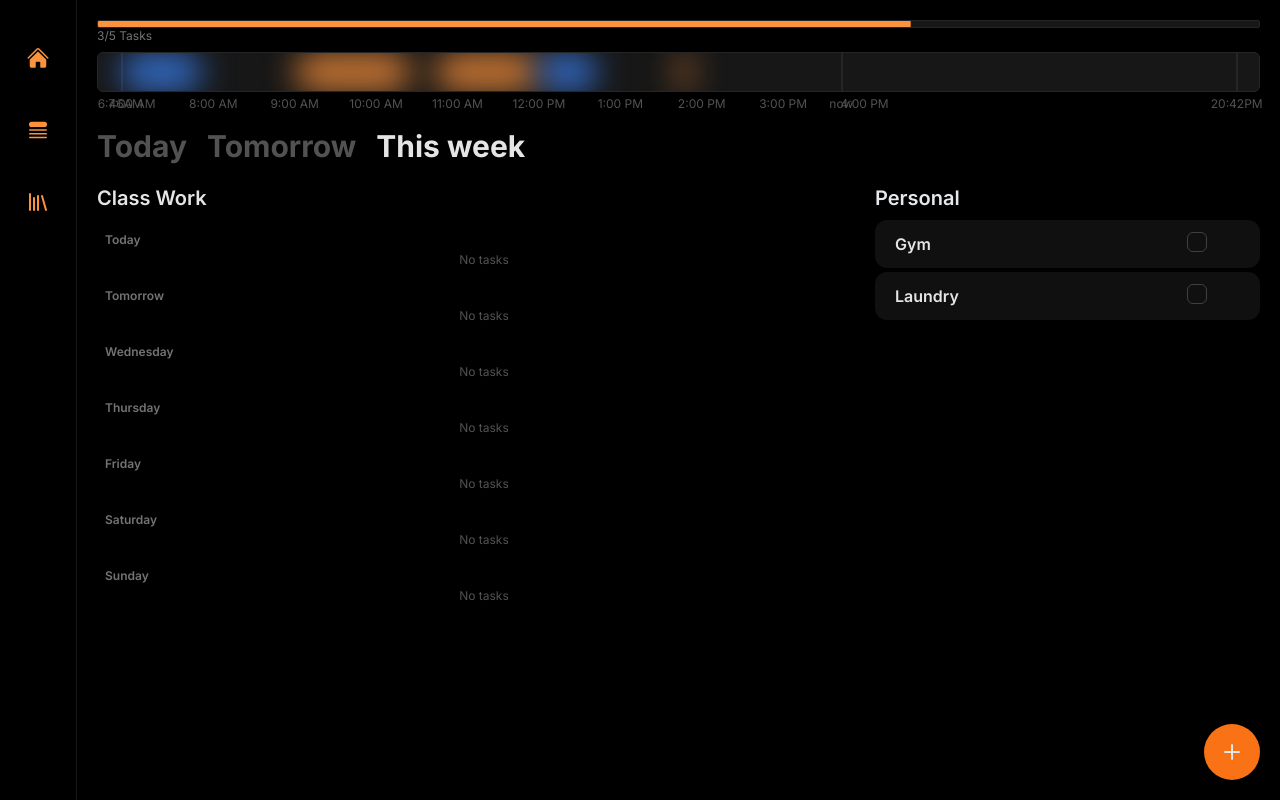
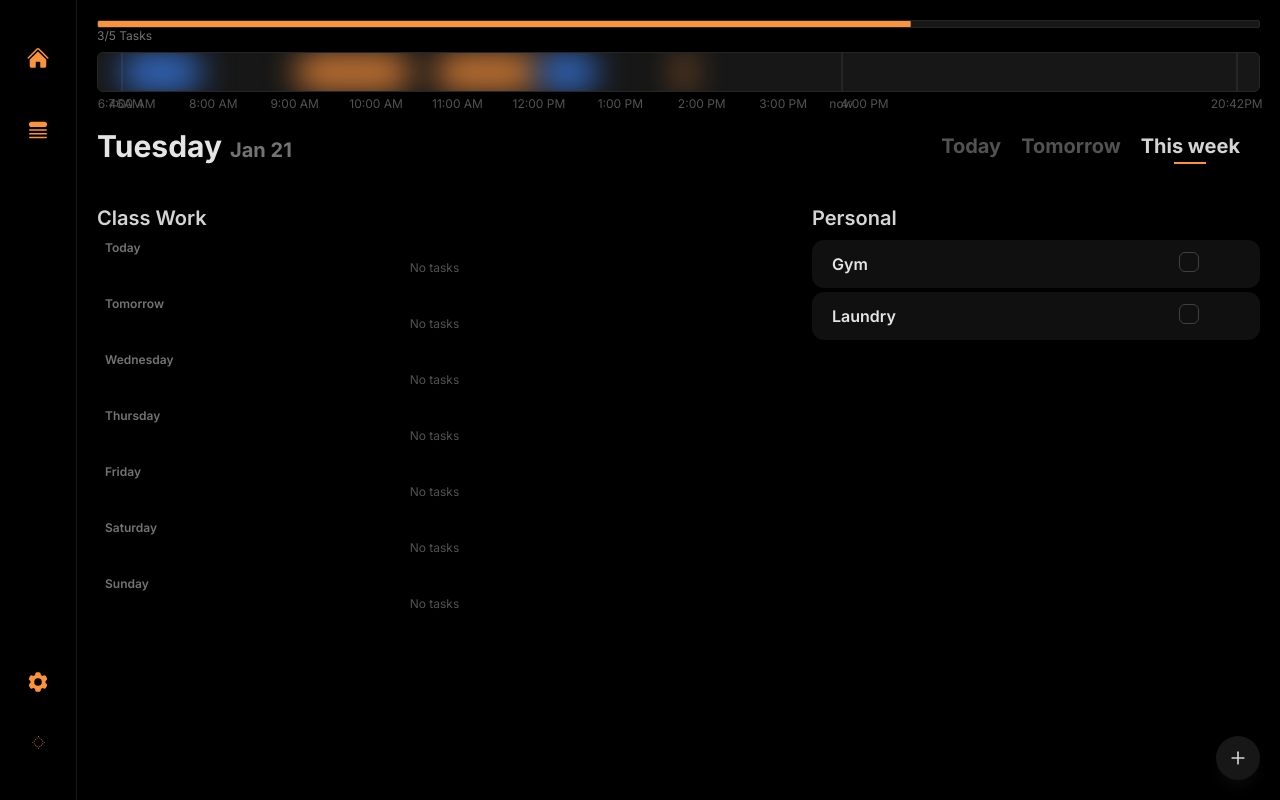
Before and after one commit to GrandeJames/bryzi, a Next.js app: page / in a window 1280 px wide. Built offline with nearby package versions, Linux system fonts and the light colour scheme.

Commit message:
Update UI

```diff
--- a/src/app/(home)/AssignmentSection.tsx
+++ b/src/app/(home)/AssignmentSection.tsx
@@ -3,7 +3,7 @@
 import { Progress } from "@/components/ui/progress";
 import useDialogStore from "@/stores/dialogStore";
 import { Task } from "@/types/task";
-import { ListTodoIcon, Repeat2Icon } from "lucide-react";
+import { ListTodoIcon, NotebookPenIcon, PlusIcon, Repeat2Icon } from "lucide-react";
 import { cn } from "@/utils.ts/cn";
 import clsx from "clsx";
 import { TASK_DIFFICULTY, TASK_IMPACT } from "@/constants/taskConstants";
@@ -13,12 +13,19 @@ import { handleTaskComplete } from "@/lib/taskUtils";
 import { useFocusTrackerStore } from "@/stores/focusTrackerStore";
 import FocusStageSwitchButton from "@/components/FocusStageSwitchButton";
 import { DayProps, getRecommendedClassWorkList } from "@/lib/classWorkRecommendation";
+import { useCallback } from "react";
+import { FlagIcon } from "@/components/icons/FlagIcon";
 
-function AssignmentsSection({ tasks }: { tasks: any[] }) {
+function AssignmentsSection({ tasks, className }: { tasks: any[], className?: string }) {
+  const open = useDialogStore((state) => state.openDialog);
+  const openCreateTaskDialog = useCallback(() => open("create"), [open]);
+
   return (
-    <section className="col-span-8">
-      <header className="flex flex-col gap-2">
-        <div className="font-semibold text-xl text-neutral-200">Class Work</div>
+    <section className={className}>
+      <header className="flex justify-between gap-2">
+        <div className="font-semibold text-xl text-neutral-300 mb-2 flex items-center gap-2">
+          Class Work
+        </div>
         {/* <div className="flex mb-2 gap-4 px-2">
           <div className="bg-neutral-800 text-xs px-3 py-1 rounded-full text-neutral-100">
             Today
@@ -27,6 +34,9 @@ function AssignmentsSection({ tasks }: { tasks: any[] }) {
             This week
           </div>
         </div> */}
+        {/* <button className="text-neutral-400 flex items-center gap-2 bg-neutral-900 px-4 py-2 rounded-lg text-sm" onClick={openCreateTaskDialog}>
+          <NotebookPenIcon className="size-4" /> Add
+        </button> */}
       </header>
       <div className="px-2">
         <AssignmentsList tasks={tasks} />
@@ -86,11 +96,11 @@ function AssignmentsList({ tasks }: { tasks: Task[] }) {
   incompleteTasks.reverse();
 
   return (
-    <div>
+    <div className="space-y-5">
       {week.map((dayTasks, index) => {
         return (
           <div key={index}>
-            <header className="text-neutral-500 text-xs font-semibold mt-5 mb-1">
+            <header className="text-neutral-500 text-xs font-semibold mb-1">
               {index === 0 && "Today"}
               {index === 1 && "Tomorrow"}
               {index > 1 && format(addDays(new Date(), index - 1), "EEEE")}
@@ -138,9 +148,9 @@ function Assignment({ task }: { task: Task }) {
 
   return (
     <div
-      className={`grid grid-cols-12 w-full max-w-3xl rounded-3xl ${
-        task.completed ? "bg-neutral-900/50" : "bg-neutral-900/70"
-      }`}
+      className={`grid grid-cols-12 w-full rounded-3xl ${
+        task.completed ? "bg-neutral-900/50" : "bg-neutral-900/60"
+      } hover:bg-neutral-900`}
     >
       <div
         className="col-span-10 flex justify-between hover:cursor-pointer py-5 px-6"
@@ -151,7 +161,7 @@ function Assignment({ task }: { task: Task }) {
       >
         <div className="flex flex-col">
           <div className="text-neutral-300 text-xs">Introductory Psychology</div>
-          <div className="flex gap-2 items-center">
+          <div className="flex gap-3 items-center">
             <span
               className={`font-semibold text-md ${
                 task.completed
@@ -173,42 +183,15 @@ function Assignment({ task }: { task: Task }) {
             {task.recurrence?.frequency !== "once" && (
               <Repeat2Icon className="text-neutral-400 size-4" />
             )}
+            {task.deadline && (
+              <div className="flex gap-4 items-center text-xs">
+                <Deadline deadline={task.deadline} />
+              </div>
+            )}
           </div>
-          <div className="flex gap-4 items-center text-xs">
+          {/* <div className="flex gap-4 items-center text-xs">
             {task.deadline && <Deadline deadline={task.deadline} />}
-            <div className="text-neutral-500 flex items-center gap-1">
-              {task.impact && (
-                <span>
-                  <span
-                    className={clsx("border rounded-lg px-1", {
-                      "text-red-300/80 border-red-400/10": task.impact === 4,
-                      "text-orange-300/80 border-orange-400/10": task.impact === 3,
-                      "text-yellow-300/80 border-yellow-400/10": task.impact === 2,
-                      "text-green-300/80 border-green-400/10": task.impact === 1,
-                    })}
-                  >
-                    {TASK_IMPACT[task.impact as keyof typeof TASK_IMPACT]} Impact
-                  </span>
-                </span>
-              )}
-            </div>
-            <div className="text-neutral-500 flex items-center gap-1">
-              {task.difficulty && (
-                <span>
-                  <span
-                    className={clsx("border rounded-lg px-1", {
-                      "text-red-300/80 border-red-500/10": task.difficulty === 4,
-                      "text-orange-300/80 border-orange-500/10": task.difficulty === 3,
-                      "text-yellow-300/80 border-yellow-500/10": task.difficulty === 2,
-                      "text-green-300/80 border-green-500/10": task.difficulty === 1,
-                    })}
-                  >
-                    {TASK_DIFFICULTY[task.difficulty as keyof typeof TASK_DIFFICULTY]} Effort
-                  </span>
-                </span>
-              )}
-            </div>
-          </div>
+          </div> */}
         </div>
         {(task.estimatedDurationInMins ?? 0) > 0 && (
           <div className="text-xs w-20 flex place-items-center">
@@ -282,7 +265,12 @@ function Status({ task, className }: { task: Task; className?: string }) {
     }
 
     return (
-      <FocusStageSwitchButton task={task} className="text-orange-500 font-bold">
+      <FocusStageSwitchButton
+        task={task}
+        className="text-orange-500 font-bold relative inline-block
+before:absolute before:inset-0 before:bg-orange-500/15
+before:rounded-full before:blur-3xl"
+      >
         {task.actualDurationInMins ?? 0 > 0 ? "Continue" : "Start"}
       </FocusStageSwitchButton>
     );
@@ -300,28 +288,36 @@ function Deadline({ deadline }: { deadline: Date }) {
   const now = new Date();
   const diffInDays = differenceInCalendarDays(deadline, now);
 
-  if (diffInDays < 0) {
-    return <div className="text-red-500">Overdue</div>;
-  }
-
-  if (diffInDays === 0) {
-    return <div className="text-red-500">Today</div>;
-  }
-
-  if (diffInDays === 1) {
-    return <div className="text-red-500">Tomorrow</div>;
-  }
+  const getFlagColor = () => {
+    if (diffInDays < 0) return "text-red-400"; // Overdue
+    if (diffInDays === 0) return "text-red-400"; // Today
+    if (diffInDays === 1) return "text-red-400"; // Tomorrow
+    if (diffInDays < 3) return "text-red-400"; // Urgent (next 3 days)
+    if (diffInDays < 7) return "text-orange-400"; // This week
+    return "text-neutral-400"; // Future
+  };
 
   if (diffInDays < 7) {
     return (
-      <div className={`${diffInDays < 3 ? "text-red-500" : "text-orange-500"}`}>
-        {Math.floor(diffInDays)}d
+      <div className={`flex items-center gap-1 ${getFlagColor()}`}>
+        <FlagIcon className="size-3" />
+        {diffInDays < 0
+          ? "Overdue"
+          : diffInDays === 0
+          ? "Today"
+          : diffInDays === 1
+          ? "Tomorrow"
+          : `${diffInDays}d`}
       </div>
     );
   }
 
-  if (getYear(deadline) === getYear(now)) {
-    return <div className="text-neutral-400">{format(deadline, "MMM dd")}</div>;
-  }
-  return <div className="text-neutral-400">{format(deadline, "MMM dd, yyyy")}</div>;
+  return (
+    <div className="flex items-center gap-1 text-neutral-400">
+      <FlagIcon className="size-3" />
+      {getYear(deadline) === getYear(now)
+        ? format(deadline, "MMM dd")
+        : format(deadline, "MMM dd, yyyy")}
+    </div>
+  );
 }
--- a/src/app/(home)/Home.tsx
+++ b/src/app/(home)/Home.tsx
@@ -10,7 +10,13 @@ import MiscSection from "./MiscSection";
 import useTasksStore from "@/stores/tasksStore";
 import { useCallback, useEffect, useState } from "react";
 import useDialogStore from "@/stores/dialogStore";
-import { PlusIcon } from "lucide-react";
+import {
+  CalendarIcon,
+  CircleCheckIcon,
+  NotebookPenIcon,
+  PlusIcon,
+  SparklesIcon,
+} from "lucide-react";
 
 function Home() {
   const open = useDialogStore((state) => state.openDialog);
@@ -26,7 +32,7 @@ function Home() {
     const handleKeyDown = (event: KeyboardEvent) => {
       if (event.key === "n" && event.ctrlKey) {
         event.preventDefault();
-        openCreateTaskDialog();
+        // openCreateTaskDialog();
       }
     };
 
@@ -35,7 +41,7 @@ function Home() {
     return () => {
       window.removeEventListener("keydown", handleKeyDown);
     };
-  }, [openCreateTaskDialog]);
+  }, []);
 
   if (!isHydrated) {
     return <div>Loading...</div>;
@@ -54,28 +60,38 @@ function Home() {
       </header>
       <main className="space-y-10">
         <div className="pb-20 pt-5 space-y-5">
-          <header>
-            <div className="flex gap-5">
-              <span className="text-3xl font-bold text-neutral-600">Today</span>
-              <span className="text-3xl font-bold text-neutral-600">Tomorrow</span>
-              <span className="text-3xl font-bold text-neutral-200">This week</span>
+          <div className="flex justify-between items-center mb-10">
+            <DateHeading />
+            <div className="flex gap-5 mr-5 relative">
+              <span className="text-xl font-bold text-neutral-600">Today</span>
+              <span className="text-xl font-bold text-neutral-600">Tomorrow</span>
+              <span className="text-xl font-bold text-neutral-300 relative after:content-[''] after:absolute after:bottom-[-4px] after:left-1/2 after:-translate-x-1/2 after:w-8 after:h-[2px] after:bg-orange-400">
+                This week
+              </span>
             </div>
-          </header>
-          {/* <DateHeading /> */}
+          </div>
           <div className="space-y-8 flex flex-col">
             {/* <ScheduleSection scheduledTasks={scheduledTasks} /> */}
-            <div className="flex flex-col xl:grid xl:grid-cols-12 gap-1">
-              <AssignmentsSection tasks={assignments} />
-              <MiscSection miscTasks={miscTasks} />
+            <div className="flex flex-col xl:flex-row gap-10">
+              <AssignmentsSection tasks={assignments} className="flex-grow max-w-3xl" />
+              <MiscSection miscTasks={miscTasks} className="flex-grow max-w-md" />
             </div>
           </div>
         </div>
-        <button
-          onClick={openCreateTaskDialog}
-          className="fixed right-5 bottom-5 bg-orange-500 rounded-full p-4"
-        >
-          <PlusIcon className="size-6 text-neutral-200" />
-        </button>
+        <div className="fixed bottom-5 right-5 flex flex-col items-center gap-3">
+          <button className="group bg-neutral-900 rounded-full p-3 shadow-lg shadow-neutral-950 transition-all duration-300 hover:scale-110 relative">
+            <PlusIcon className="size-5 text-neutral-300" />
+
+            <div className="absolute bottom-full left-1/2 -translate-x-1/2 mb-3 flex flex-col items-center gap-6 bg-neutral-900 px-3 py-5 rounded-full shadow-lg shadow-neutral-950 opacity-0 scale-90 group-hover:opacity-100 group-hover:scale-100 transition-all duration-300">
+              <CircleCheckIcon className="size-5 text-neutral-300" />
+              <button onClick={openCreateTaskDialog}>
+                <NotebookPenIcon className="size-5 text-neutral-300" />
+              </button>
+              <CalendarIcon className="size-5 text-neutral-300" />
+              <SparklesIcon className="size-5 text-neutral-300" />
+            </div>
+          </button>
+        </div>
       </main>
     </div>
   );
@@ -88,10 +104,10 @@ function DateHeading() {
   const monthAndDay = format(today, "MMM d");
 
   return (
-    <header className="flex items-end gap-2">
-      <span className="text-2xl font-bold text-neutral-200">{day}</span>
+    <div className="flex items-end gap-2">
+      <span className="text-3xl font-bold text-neutral-200">{day}</span>
       <span className="text-xl font-bold text-neutral-500">{monthAndDay}</span>
-    </header>
+    </div>
   );
 }
 
--- a/src/app/(home)/MiscSection.tsx
+++ b/src/app/(home)/MiscSection.tsx
@@ -1,9 +1,17 @@
 import { Task } from "@/types/task";
+import { CircleCheckIcon, PlusIcon } from "lucide-react";
 
-function MiscSection({ miscTasks }: { miscTasks: any[] }) {
+function MiscSection({ miscTasks, className }: { miscTasks: any[], className?: string }) {
   return (
-    <section className="col-span-4">
-      <header className="font-semibold text-xl mb-2 text-gray-200">Personal</header>
+    <section className={className}>
+      <header className="flex justify-between gap-2">
+        <div className="font-semibold text-xl text-neutral-300 mb-2 flex items-center gap-2">
+          Personal
+        </div>
+        {/* <button className="text-neutral-400 p-2">
+          <PlusIcon className="size-5" />
+        </button> */}
+      </header>
       <ul className="grid grid-cols-1 space-y-1">
         {miscTasks.map((task, index) => (
           <MiscTask key={index} task={task} />
--- a/src/app/tasks/Navbar.tsx
+++ b/src/app/tasks/Navbar.tsx
@@ -12,6 +12,14 @@ function TasksNavbar({ className }: { className?: string }) {
   return (
     <div className={className}>
       <ul className="flex font-bol text-gray-600 font-bold text-4xl space-x-7">
+        <li>
+          <button
+            className={`${selectedTab === "All" && "text-white"}`}
+            onClick={() => onTabClick("All")}
+          >
+            All
+          </button>
+        </li>
         <li>
           <button
             className={`${selectedTab === "Inbox" && "text-white"}`}
--- a/src/components/Menu.tsx
+++ b/src/components/Menu.tsx
@@ -7,8 +7,10 @@ import Link from "next/link";
 // import { auth } from "@/auth";
 import { MenuItemContainer } from "./MenuItemContainer";
 // import { UserDropDownMenu } from "./UserDropDownMenu";
-import { LibraryIcon, SunIcon } from "lucide-react";
+import { CircleUserRoundIcon, CogIcon, LibraryIcon, SunIcon, User2Icon } from "lucide-react";
 import { HomeIcon } from "./icons/HomeIcon";
+import { ComponentPlaceholderIcon } from "@radix-ui/react-icons";
+import { Cog6ToothIcon } from "./icons/Cog6ToothIcon";
 
 export function Menu() {
   // const session = await auth();
@@ -26,17 +28,29 @@ export function Menu() {
             <QueueListIcon />
           </MenuItemContainer>
         </Link>
-        <Link href={"classes"}>
+        {/* <Link href={"classes"}>
           <MenuItemContainer>
             <LibraryIcon />
           </MenuItemContainer>
-        </Link>
+        </Link> */}
         {/* <Link href={"data-insights"}>
           <MenuItemContainer>
             <ChartBarIcon />
           </MenuItemContainer>
         </Link> */}
       </div>
+      <div>
+        <Link href={"settings"}>
+          <MenuItemContainer>
+            <Cog6ToothIcon />
+          </MenuItemContainer>
+        </Link>
+        <Link href={"/"}>
+          <MenuItemContainer>
+          <ComponentPlaceholderIcon />
+          </MenuItemContainer>
+        </Link>
+      </div>
       {/* <div className="flex justify-center">{session ? <UserDropDownMenu /> : <SignInDialog />}</div> */}
     </div>
   );
--- a/src/components/MenuItemContainer.tsx
+++ b/src/components/MenuItemContainer.tsx
@@ -2,7 +2,7 @@ import { ReactNode } from "react";
 
 function MenuItemContainer({ children }: { children: ReactNode }) {
   return (
-    <div className="size-[60px] text-orange-400 font-bold text-xl rounded-full dark:hover:bg-neutral-800 flex justify-center items-center">
+    <div className="size-[60px] text-orange-400 font-bold text-xl rounded-full dark:hover:text-orange-300 flex justify-center items-center">
       {children}
     </div>
   );
--- /dev/null
+++ b/src/components/icons/FlagIcon.tsx
@@ -0,0 +1,16 @@
+export function FlagIcon({ className }: { className?: string }) {
+  return (
+    <svg
+      xmlns="http://www.w3.org/2000/svg"
+      viewBox="0 0 24 24"
+      fill="currentColor"
+      className={className}
+    >
+      <path
+        fillRule="evenodd"
+        d="M3 2.25a.75.75 0 0 1 .75.75v.54l1.838-.46a9.75 9.75 0 0 1 6.725.738l.108.054A8.25 8.25 0 0 0 18 4.524l3.11-.732a.75.75 0 0 1 .917.81 47.784 47.784 0 0 0 .005 10.337.75.75 0 0 1-.574.812l-3.114.733a9.75 9.75 0 0 1-6.594-.77l-.108-.054a8.25 8.25 0 0 0-5.69-.625l-2.202.55V21a.75.75 0 0 1-1.5 0V3A.75.75 0 0 1 3 2.25Z"
+        clipRule="evenodd"
+      />
+    </svg>
+  );
+}
```
